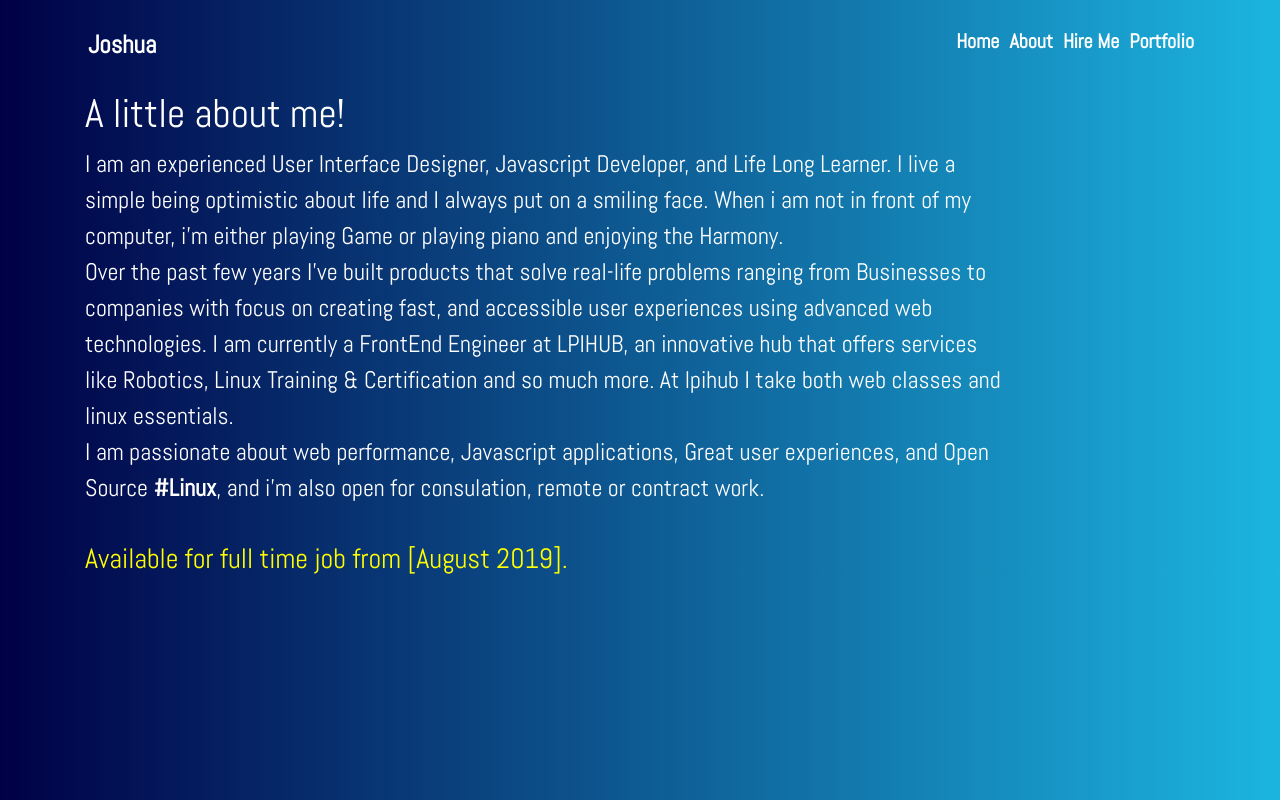
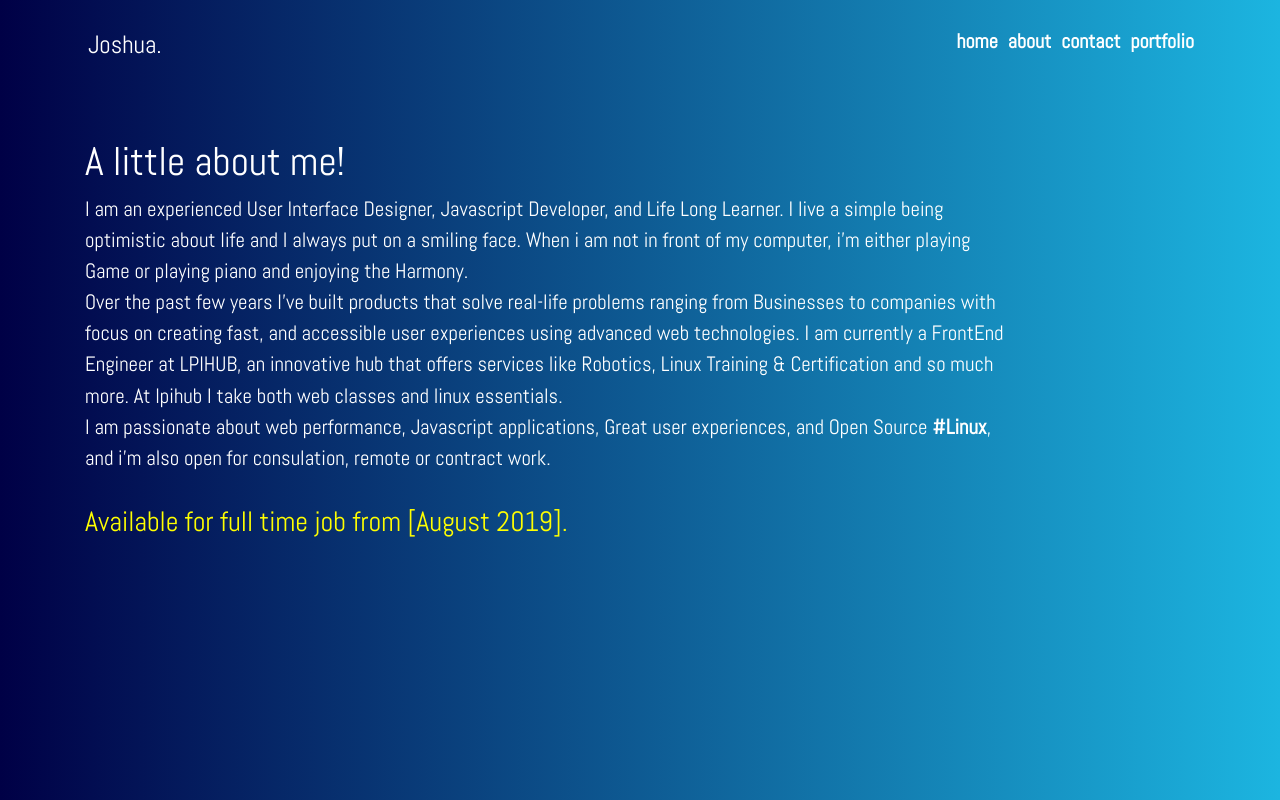
Before and after one commit to joshtom/olajidejoshua, a React (Create React App) app: page /about in a window 1280 px wide. Built offline with nearby package versions, Linux system fonts and the light colour scheme; a web font is replaced by a local one.

Commit message:
contactCss file added

```diff
--- a/src/about.js
+++ b/src/about.js
@@ -1,8 +1,8 @@
 import React from 'react';
 import Nav from './navbar'
-import { Link } from 'react-router-dom'
-import Foot from './Footer'
-import styled from 'styled-components'
+// import { Link } from 'react-router-dom'
+// import Foot from './Footer'
+// import styled from 'styled-components'
 import Container from './myComponents'
 
 class About extends React.Component {
@@ -14,12 +14,12 @@ class About extends React.Component {
         return(
             <div>
             <Nav />
-            <Container className="container">
+            <Container className="container mt-5">
                 <div className="row">
                     <div className="col-lg-10 col-md-12 col-sm-12">
                     <div>
                     <h1>  A little about me! </h1>
-                    <article style={{fontSize: '1.5rem'}}>I am an experienced User Interface Designer, Javascript Developer, and Life Long Learner. I live a simple being optimistic about life and I always put on a smiling face. When i am not in front of my computer, i'm either playing Game or playing piano and enjoying the Harmony. <br />
+                    <article style={{fontSize: '1.3rem'}}>I am an experienced User Interface Designer, Javascript Developer, and Life Long Learner. I live a simple being optimistic about life and I always put on a smiling face. When i am not in front of my computer, i'm either playing Game or playing piano and enjoying the Harmony. <br />
                         Over the past few years I've built products that solve real-life problems ranging from Businesses to companies with focus on creating fast, and accessible user experiences using advanced web technologies. I am currently a FrontEnd Engineer at LPIHUB, an innovative hub that offers services like Robotics, Linux Training & Certification and so much more. At lpihub I take both web classes and linux essentials.
                         <br />
                         I am passionate about web performance, Javascript applications, Great user experiences, and Open Source <b>#Linux</b>, and i'm also open for consulation, remote or contract work.
--- a/src/contact.js
+++ b/src/contact.js
@@ -1,9 +1,34 @@
-import React from 'react'
+import React, { Component } from 'react'
+import Nav from './navbar'
+import './contactStyle'
 
-class Contact extends React.Component {
+
+
+class Contact extends Component {
     render() {
+        if(this.props.location.pathname){
+            document.body.style.background = 'linear-gradient(to right, #141A26, #1cb5e0)';
+            document.body.style.color = 'white';
+        }
         return(
-            <h1> Hire me page </h1>
+            <div>
+            <Nav />
+            <div className="container mt-5" style={{border: '1px solid red'}}>
+                <div className="row">
+                    <div className="col-lg-8 col-md-12 col-sm-12">
+                        <h1>contact</h1>
+
+                        <form className="d-block w-100" style={{border: '1px solid green'}}>
+                            <input className="d-block w-100" type="text" placeholder="Your Name" id="name" />
+                            <input className="d-block w-100" type="email" placeholder="Your Email" id="email" />
+                            <textarea className="d-block w-100" id="message" placeholder="Your Message"></textarea>
+                            <button className="drop-btn">Drop!</button>
+
+                        </form>
+                    </div>
+                </div>
+            </div>
+            </div>
         )
     }
 }
--- /dev/null
+++ b/src/contactStyle.css
@@ -0,0 +1,8 @@
+.drop-btn {
+    padding: .7em 2em;
+    background: purple;
+    border: none;
+    color: #fff;
+    font-weight: bold;
+
+}
--- a/src/lpage.js
+++ b/src/lpage.js
@@ -31,7 +31,7 @@ const Text = styled.span`
 }
 `
 const Button = styled.button`
-     padding: 1em 1.5em;
+    padding: 1em 1.5em;
     background: #fff;
     border: none;
     font-family: 'Abel', sans-serif;
--- a/src/myComponents.js
+++ b/src/myComponents.js
@@ -1,4 +1,4 @@
-import React, { Component } from 'react'
+// import React, { Component } from 'react'
 import styled from 'styled-components'
 
 export const Container = styled.div`
--- a/src/navbar.css
+++ b/src/navbar.css
@@ -8,7 +8,7 @@ nav{
 nav span.nav-logo a{
     font-size: 25px;
     color: white;
-    font-weight: bolder;
+    font-weight: lighter;
     text-decoration: none;
     transition: 500ms ease-in-out;
     padding: 2px;
@@ -49,7 +49,7 @@ section.nav-links a{
     text-decoration: none;
     margin-left: 10px;
     font-size: 20px;
-    color: white;
+    color: #fff;
     font-weight: bold;
     transition: 500ms ease-out;
 }
--- a/src/navbar.js
+++ b/src/navbar.js
@@ -8,12 +8,12 @@ class Nav extends React.Component{
         return(
             <div>
                     <nav className="container">
-                    <span className="nav-logo"><Link to="/">Joshua</Link></span>
+                    <span className="nav-logo"><Link to="/">Joshua.</Link></span>
                     <section className="nav-links">
-                        <Link to="/home">Home</Link>
-                        <Link to="/about">About</Link>
-                        <Link to="/contact">Hire Me</Link>
-                        <Link to="/portfolio">Portfolio</Link>
+                        <Link to="/home">home</Link>
+                        <Link to="/about">about</Link>
+                        <Link to="/contact">contact</Link>
+                        <Link to="/portfolio">portfolio</Link>
 
                     </section>
                     </nav>
```
